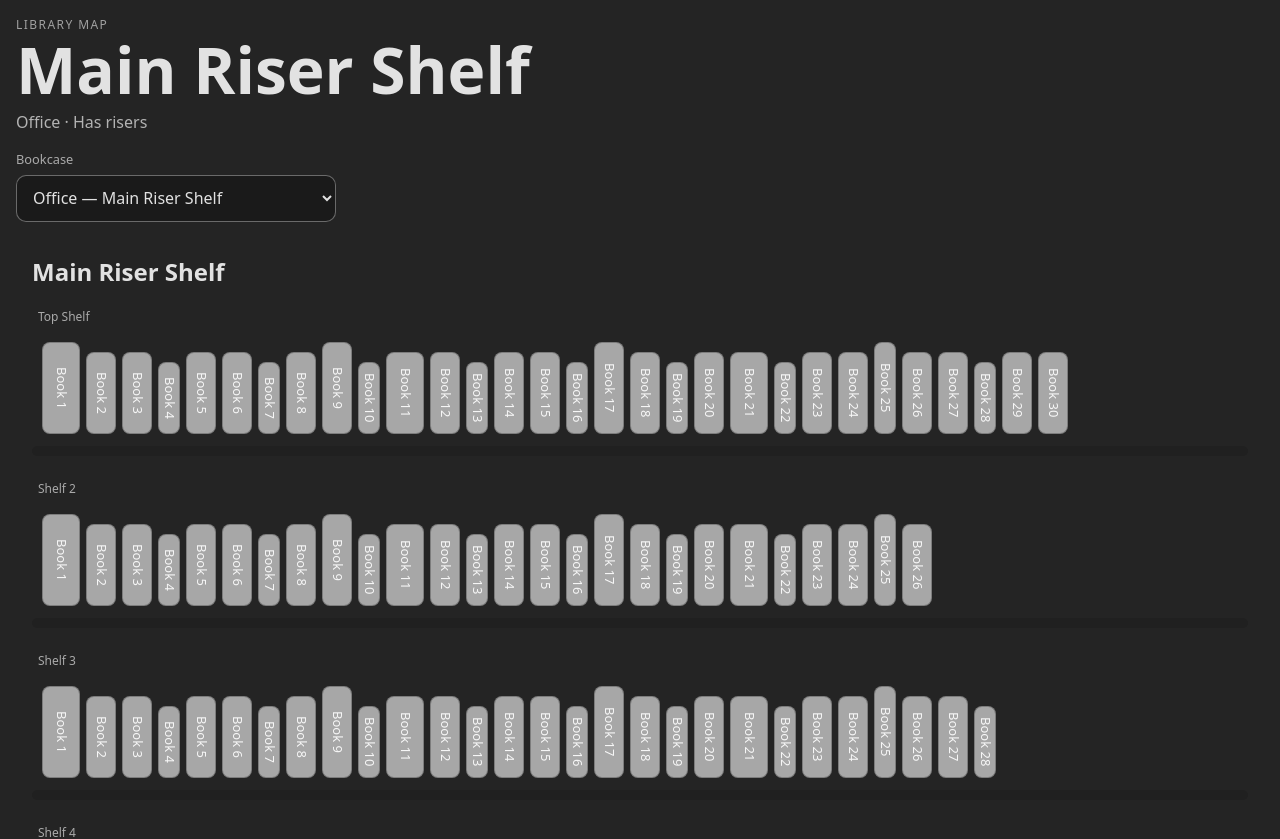
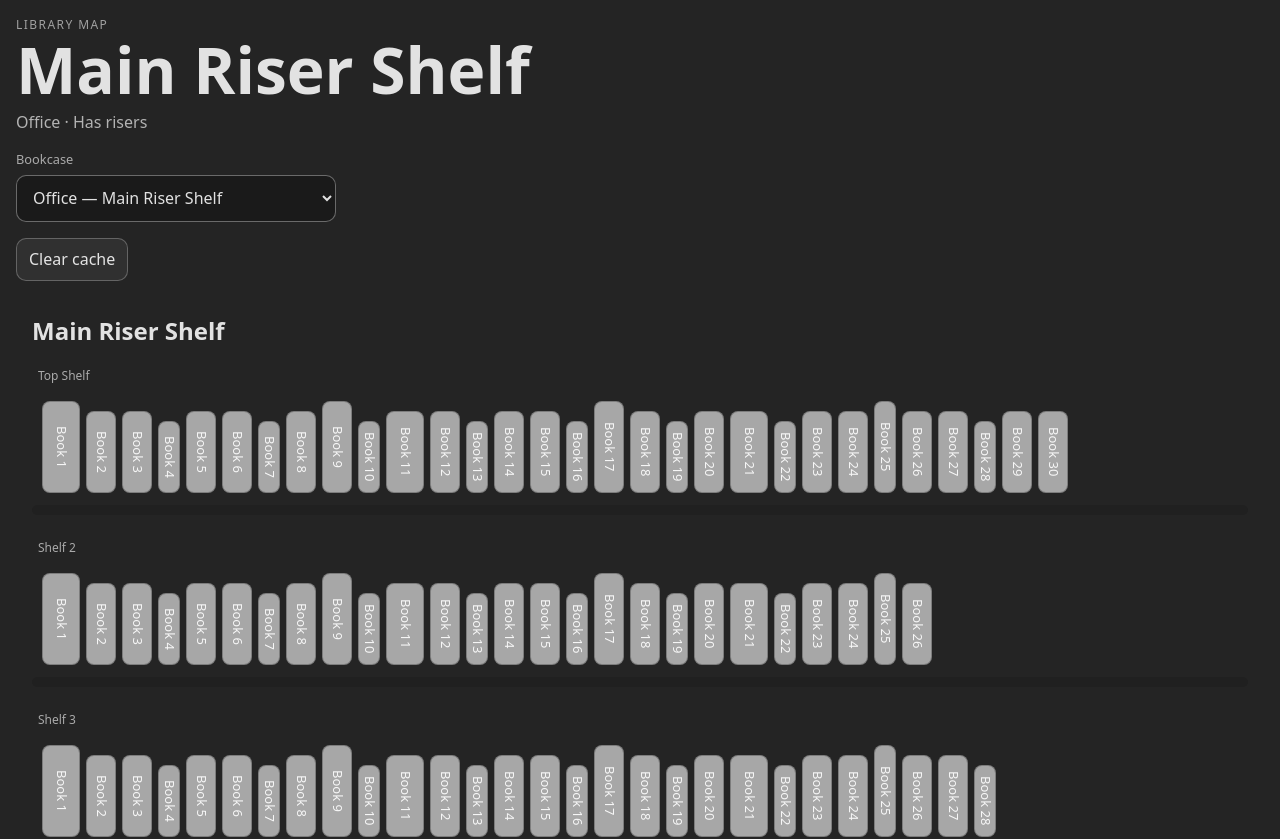
Before and after one commit to sidequest-goblins/library-map, a React (Vite) app: page / in a window 1280 px wide. Shown: the top 839 px of the page. Built offline with nearby package versions, Linux system fonts and the light colour scheme.

Commit message:
beginnings of a clear cache button, won't be as foolproof as the anime va one until a service worker is added

```diff
--- a/src/App.css
+++ b/src/App.css
@@ -58,3 +58,18 @@
   color: inherit;
   background: #1a1a1a;
 }
+
+.cacheButton {
+  width: fit-content;
+  border-radius: 10px;
+  border: 1px solid rgba(255, 255, 255, 0.25);
+  padding: 0.55rem 0.75rem;
+  font: inherit;
+  color: inherit;
+  background: rgba(255, 255, 255, 0.06);
+  cursor: pointer;
+}
+
+.cacheButton:hover {
+  border-color: rgba(255, 255, 255, 0.45);
+}
--- a/src/App.tsx
+++ b/src/App.tsx
@@ -99,6 +99,22 @@ const bookcases: Bookcase[] = [
   },
 ];
 
+async function clearAppCache() {
+  if ("caches" in window) {
+    const cacheNames = await caches.keys();
+    await Promise.all(cacheNames.map((cacheName) => caches.delete(cacheName)));
+  }
+
+  if ("serviceWorker" in navigator) {
+    const registrations = await navigator.serviceWorker.getRegistrations();
+    await Promise.all(
+      registrations.map((registration) => registration.unregister())
+    );
+  }
+
+  window.location.reload();
+}
+
 export default function App() {
   const [selectedBookcaseId, setSelectedBookcaseId] = useState(bookcases[0].id);
 
@@ -130,6 +146,9 @@ export default function App() {
             ))}
           </select>
         </label>
+        <button type="button" className="cacheButton" onClick={clearAppCache}>
+          Clear cache
+        </button>
       </header>
 
       <BookcaseView title={selectedBookcase.title} shelves={selectedBookcase.shelves} />
```
